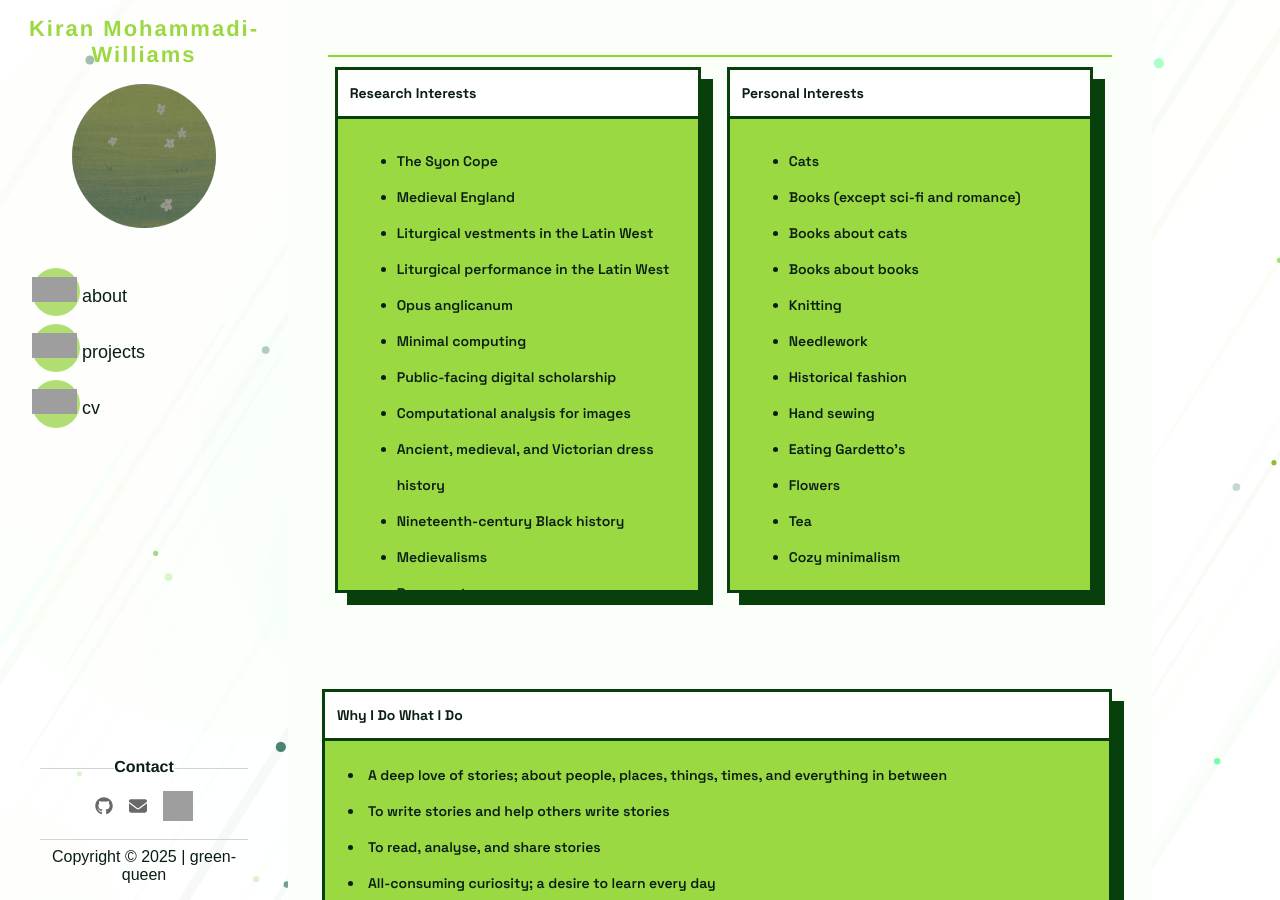
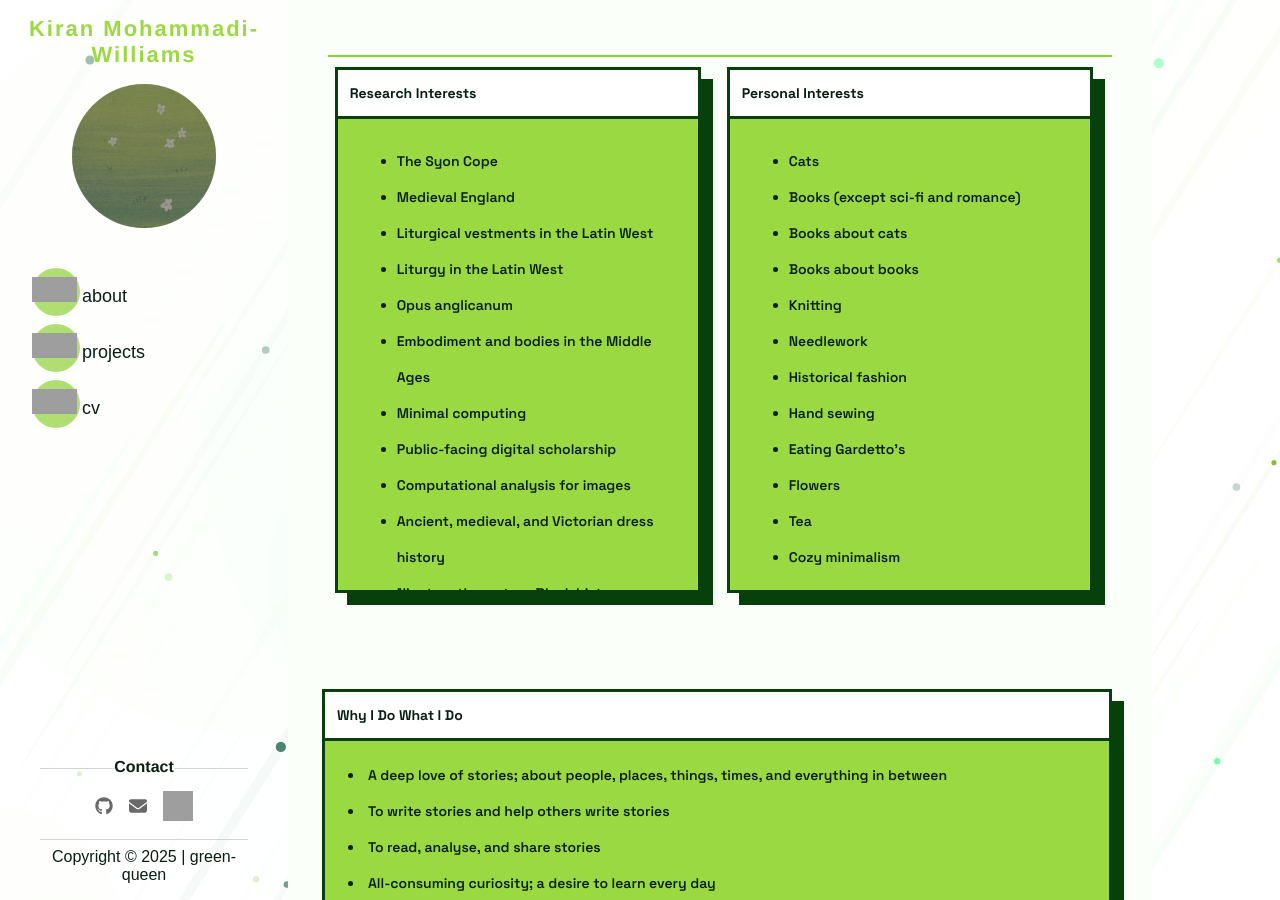
Before and after one commit to green-queen/green-queen.github.io, a Jekyll site: the page built from _pages/index.md, in a window 1280 px wide and 900 px high, scrolled down 1218 px. Built offline with Jekyll 4.4.1, drawn with Linux system fonts in a browser that asks for light colours; some web fonts are replaced; grey boxes are pictures that could not be loaded.

Commit message:
Update index.md

```diff
--- a/_pages/index.md
+++ b/_pages/index.md
@@ -46,8 +46,9 @@ I'm an avid knitter, embroiderer, reader, and cat parent to a seven-year-old Tor
            <li>The Syon Cope</li>
            <li>Medieval England</li>
            <li>Liturgical vestments in the Latin West</li>
-           <li>Liturgical performance in the Latin West</li>
+           <li>Liturgy in the Latin West</li>
            <li>Opus anglicanum</li>
+           <li>Embodiment and bodies in the Middle Ages</li>
            <li>Minimal computing</li>
            <li>Public-facing digital scholarship</li>
            <li>Computational analysis for images</li>
```
